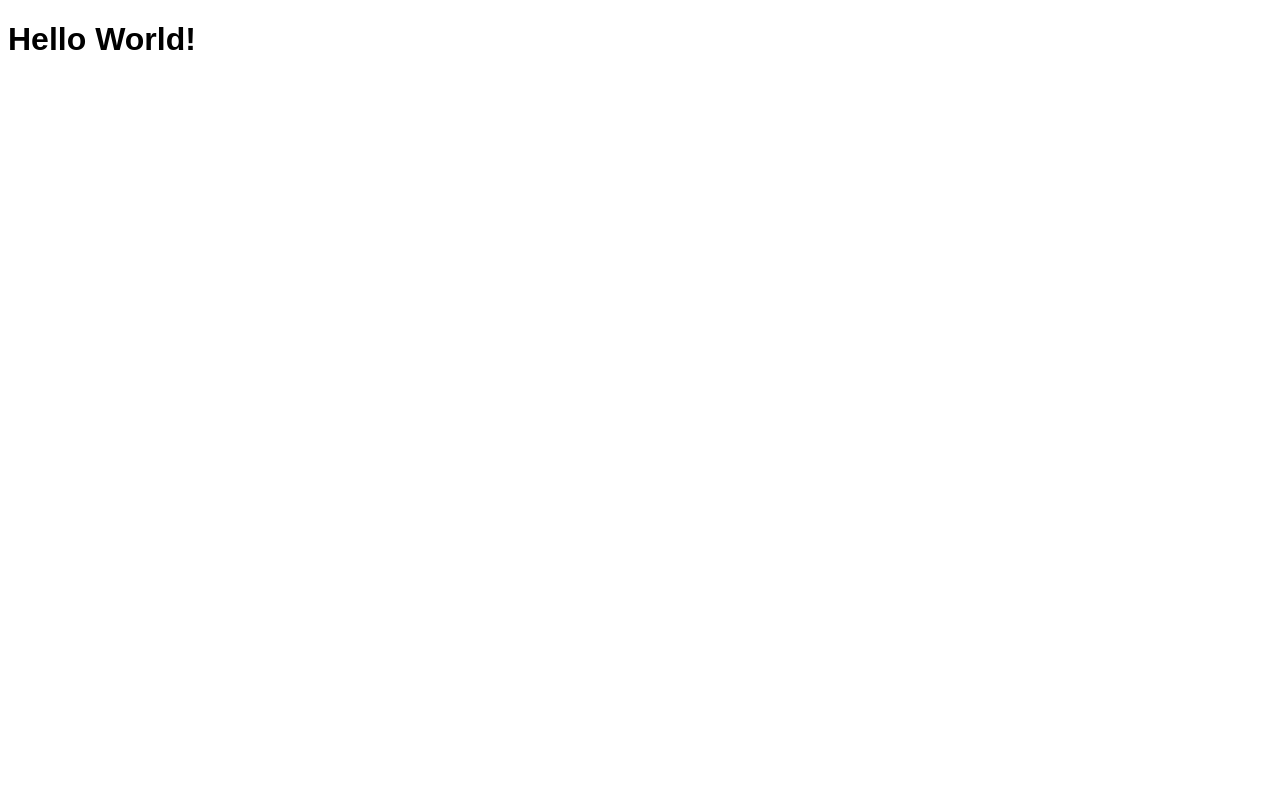
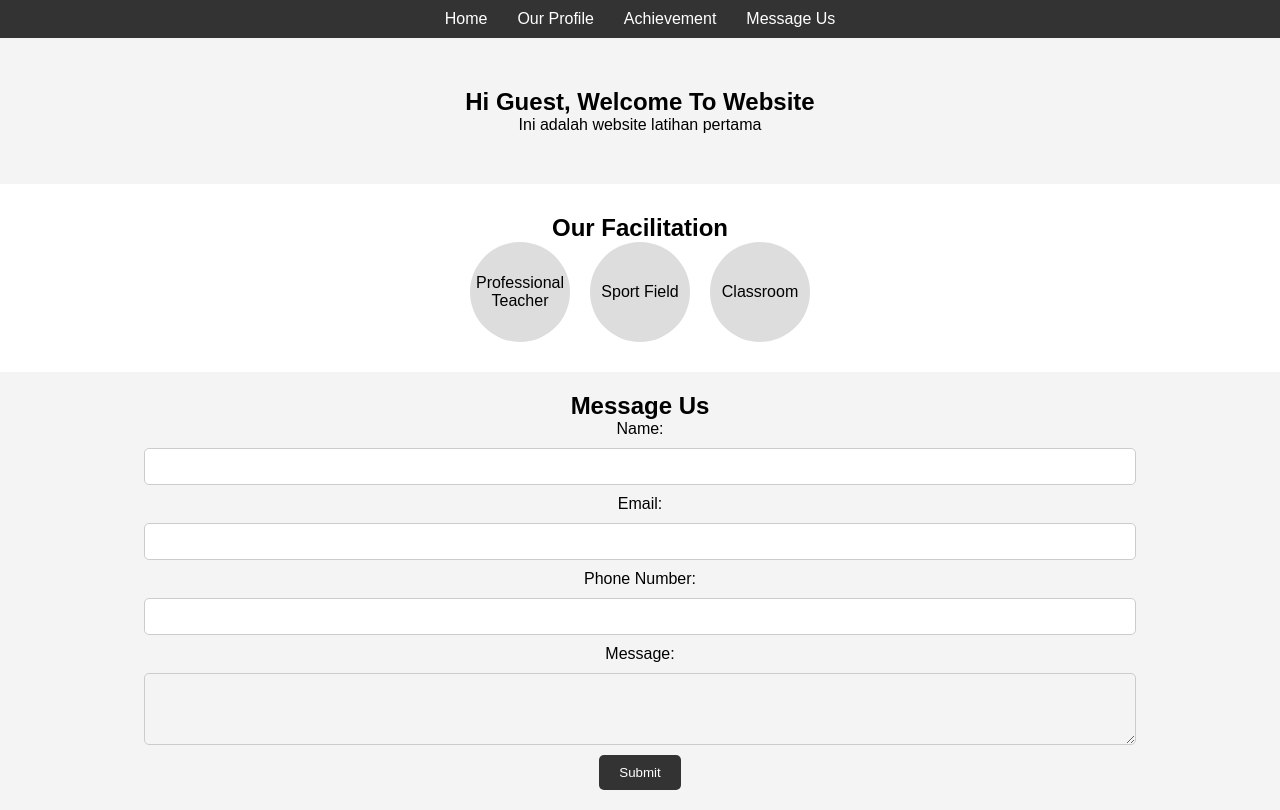
Before and after one commit to revou-fundamental-course/03-mar-25-galahad20, a plain HTML site: page index.html in a window 1280 px wide. Drawn offline with Linux system fonts and the light colour scheme; files that its build step writes are made by us from their sources.

Commit message:
Membuat bentuk awal website dan menambahkan file script.js

```diff
--- a/css/styles.css
+++ b/css/styles.css
@@ -1,3 +1,74 @@
+* {
+  margin: 0;
+  padding: 0;
+  box-sizing: border-box;
+  font-family: Arial, sans-serif;
+}
 body {
-  font-family: Arial, Helvetica, sans-serif;
+  text-align: center;
 }
+nav {
+  background: #333;
+  padding: 10px 0;
+}
+nav ul {
+  list-style: none;
+  display: flex;
+  justify-content: center;
+}
+nav ul li {
+  margin: 0 15px;
+}
+nav ul li a {
+  color: white;
+  text-decoration: none;
+}
+.banner {
+  background: #f4f4f4;
+  padding: 50px;
+}
+.facilities {
+  margin: 30px 0;
+}
+.facility-container {
+  display: flex;
+  justify-content: center;
+  gap: 20px;
+}
+.facility-item {
+  width: 100px;
+  height: 100px;
+  background: #ddd;
+  border-radius: 50%;
+  display: flex;
+  align-items: center;
+  justify-content: center;
+}
+#message {
+  background: #f4f4f4;
+  padding: 20px;
+}
+form {
+  display: flex;
+  flex-direction: column;
+  align-items: center;
+  gap: 10px;
+}
+input,
+textarea {
+  width: 80%;
+  padding: 10px;
+  border: 1px solid #ccc;
+  border-radius: 5px;
+}
+button {
+  padding: 10px 20px;
+  border: none;
+  background: #333;
+  color: white;
+  cursor: pointer;
+  border-radius: 5px;
+}
+button:hover {
+  background: #555;
+}
--- a/index.html
+++ b/index.html
@@ -3,10 +3,56 @@
   <head>
     <meta charset="UTF-8" />
     <meta name="viewport" content="width=device-width, initial-scale=1.0" />
-    <link rel="stylesheet" href="styles.css" />
-    <title>Document</title>
+    <title>School Profile</title>
+    <link rel="stylesheet" href="./css/styles.css" />
   </head>
   <body>
-    <h1>Hello World!</h1>
+    <header>
+      <nav>
+        <ul>
+          <li><a href="index.html">Home</a></li>
+          <li><a href="profile.html">Our Profile</a></li>
+          <li><a href="#">Achievement</a></li>
+          <li><a href="#message">Message Us</a></li>
+        </ul>
+      </nav>
+    </header>
+
+    <section class="banner">
+      <h1>Hi <span id="user-name">Guest</span>, Welcome To Website</h1>
+      <p>Ini adalah website latihan pertama</p>
+    </section>
+
+    <section class="facilities">
+      <h2>Our Facilitation</h2>
+      <div class="facility-container">
+        <div class="facility-item">Professional Teacher</div>
+        <div class="facility-item">Sport Field</div>
+        <div class="facility-item">Classroom</div>
+      </div>
+    </section>
+
+    <section id="message">
+      <h2>Message Us</h2>
+      <form id="message-form">
+        <label for="name">Name:</label>
+        <input type="text" id="name" name="name" required />
+
+        <label for="email">Email:</label>
+        <input type="email" id="email" name="email" required />
+
+        <label for="phone">Phone Number:</label>
+        <input type="tel" id="phone" name="phone" required />
+
+        <label for="message">Message:</label>
+        <textarea id="message" name="message" required></textarea>
+
+        <button type="submit">Submit</button>
+      </form>
+
+      <div id="submitted-data"></div>
+    </section>
+
+    <script src="./js/script.js"></script>
   </body>
 </html>
```
Also changed, not shown: js/script.js (added).
